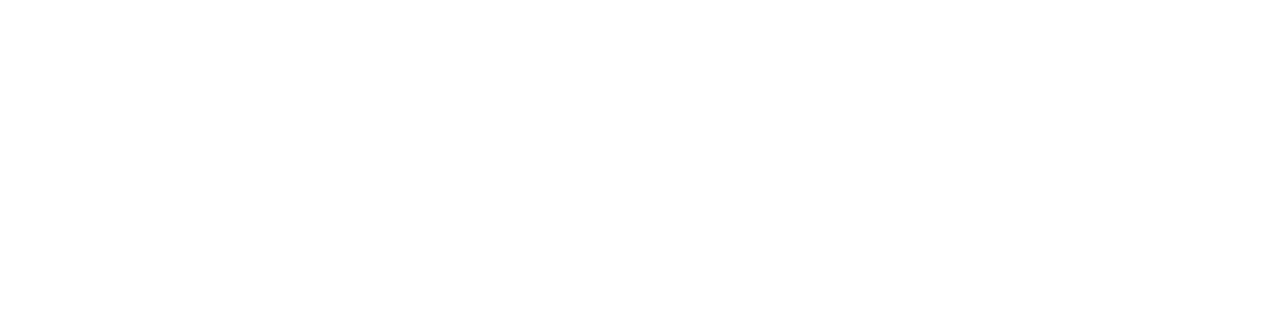
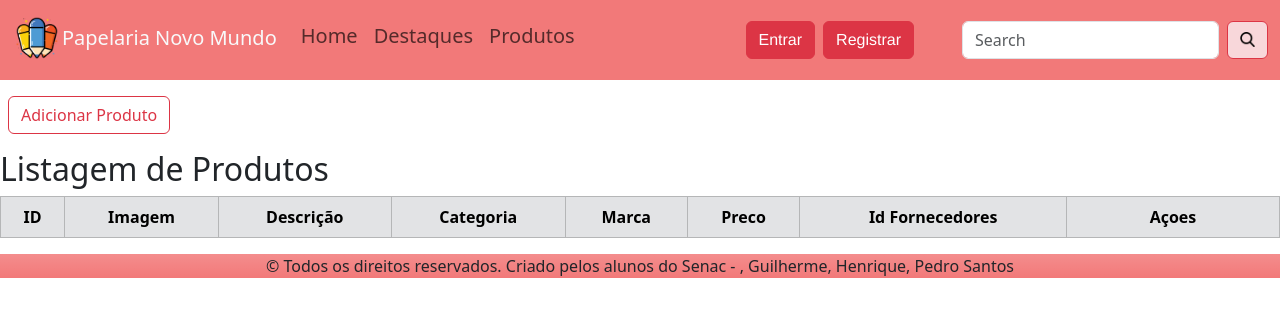
Before and after one commit to HenriquevDev/ProjetoIntegrador_, a PHP site: page /produtos/selecionar.php in a window 1280 px wide. Before the commit the part shown is empty. Shown: the top 317 px of the page. Run offline with PHP 8.4, Linux system fonts and the light colour scheme; data that the repository does not hold is empty.

Commit message:
erro na key id

```diff
--- a/includes/cabecalho.php
+++ b/includes/cabecalho.php
@@ -7,21 +7,21 @@
   <meta name="viewport" content="width=device-width, initial-scale=1.0">
   <title>Papelaria Novo Mundo</title>
   <link href="https://cdn.jsdelivr.net/npm/bootstrap@5.3.0-alpha2/dist/css/bootstrap.min.css" rel="stylesheet" integrity="sha384-aFq/bzH65dt+w6FI2ooMVUpc+21e0SRygnTpmBvdBgSdnuTN7QbdgL+OapgHtvPp" crossorigin="anonymous">
-  <link rel="stylesheet" href="style.css">
+  <link rel="stylesheet" href="../pagina/style.css">
 </head>
 
 <body>
 
   <nav class="navbar navbar-expand-lg cabecalho">
     <div class="container-fluid">
-      <a class="navbar-brand text-light" href="../index.php"><img src="img/icone.png" class="mb-1" alt="Icone" width="50">Papelaria Novo Mundo</a>
+      <a class="navbar-brand text-light" href="../pagina/index.php"><img src="../img/icone.png" class="mb-1" alt="Icone" width="50">Papelaria Novo Mundo</a>
       <button class="navbar-toggler" type="button" data-bs-toggle="collapse" data-bs-target="#navbarSupportedContent" aria-controls="navbarSupportedContent" aria-expanded="false" aria-label="Toggle navigation">
         <span class="navbar-toggler-icon"></span>
       </button>
       <div class="collapse navbar-collapse" id="navbarSupportedContent">
         <ul class="navbar-nav me-auto mb-2 mb-lg-0">
           <li class="nav-item  ">
-            <h5><a class="nav-link" aria-current="page" href="../projetointegrador/index.php">Home</a></h5>
+            <h5><a class="nav-link" aria-current="page" href="../pagina/index.php">Home</a></h5>
           </li>
           <li class="nav-item">
             <h5> <a class="nav-link" href="#">Destaques</a></h5>
@@ -31,7 +31,7 @@
           </li>
         </ul>
 
-        <a href="paginalogin/login.php">
+        <a href="../paginalogin/login.php">
           <button class="btn btn-danger  ms-2" style="font-family: 'Franklin Gothic Medium', 'Arial Narrow', Arial, sans-serif;">Entrar</button>
         </a>
 
@@ -42,7 +42,7 @@
 
         <form class="d-flex ms-5" role="search">
           <input class="form-control me-2" type="search" placeholder="Search" aria-label="Search">
-          <button class="btn btn-outline-danger bg-danger-subtle " type="submit"><img class="mb-1" src="img/lupa.png" width="15" alt=""></button>
+          <button class="btn btn-outline-danger bg-danger-subtle " type="submit"><img class="mb-1" src="../img/lupa.png" width="15" alt=""></button>
         </form>
 
 
--- a/produtos/atualizar.php
+++ b/produtos/atualizar.php
@@ -1,14 +1,14 @@
 <?php
 include "../includes/conexao.php";
 $id = $_GET["id"];
-$imagem = $_FILES["imagem"];
+$imagem = $_POST["imagem"];
 $descricao = $_POST["descricao"];
 $categoria = $_POST["categoria"];
 $marca = $_POST["marca"];
 $preco = $_POST["preco"];
 $id_fornecedores = $_POST["id_fornecedores"];
-$sql = "update suporte set imagem = '$imagem', descricao = '$descricao', categoria = '$categoria', marca = '$marca', preco='$preco',id_fornecedores='$id_fornecedores' where if =$id";
+$sql = "update t_produtos set imagem = '$imagem', descricao = '$descricao', categoria = '$categoria', marca = '$marca', preco='$preco',id_fornecedores='$id_fornecedores' where id ='$id'";
 mysqli_query($conexao,$sql);
 mysqli_close($conexao);
-header("locaiton: selecionar.php")
+header("location: selecionar.php")
 ?>
--- a/produtos/editar.php
+++ b/produtos/editar.php
@@ -11,14 +11,15 @@
 $id_fornecedores = "";
 $sql = "select * from t_produtos where id = $id";
 $todos_os_produtos = mysqli_query($conexao, $sql);
-while ($um_produto = mysqli_fetch_assoc($todos_os_produtos)):
+while (
+    $um_produto = mysqli_fetch_assoc($todos_os_produtos)):
     $imagem = $um_produto["imagem"];
     $descricao = $um_produto["descricao"];
     $categoria = $um_produto["categoria"];
     $marca = $um_produto["marca"];
     $preco = $um_produto["preco"];
     $id_fornecedores = $um_produto["id_fornecedores"];
-    endwhile
+endwhile;
 ?>
 <h1>Editar Produto <?php echo $id;?></h1>
 <form method="post" action="atualizar.php?id=<?php echo $id;?>">
--- a/produtos/selecionar.php
+++ b/produtos/selecionar.php
@@ -0,0 +1,56 @@
+<?php
+include "../includes/cabecalho.php";
+include "../includes/conexao.php";
+?>
+<p class="mt-3 ms-2">
+    <a href="novo.php"><button class="btn btn-outline-danger">Adicionar Produto</button></a>
+</p>
+<h2>Listagem de Produtos</h2>
+<table class="table table-bordered">
+    <tr class="table text-center table-secondary table-striped-columns fw-semibold">
+        <td>ID</td>
+        <td>Imagem</td>
+        <td>Descrição</td>
+        <td>Categoria</td>
+        <td>Marca</td>
+        <td>Preco</td>
+        <td>Id Fornecedores</td>
+        <td class="col-2">Açoes</td>
+    </tr>
+
+    <?php
+    $sql = "select * from t_produtos";
+    $todos_os_produtos = mysqli_query($conexao, $sql);
+    while ($um_produto = mysqli_fetch_assoc($todos_os_produtos)) :
+    ?>
+
+
+        <td class="text-center"><?php echo $um_produto['id']; ?></td>
+
+        <td class="text-center"><img style="width: 6em;" src="<?php echo $um_produto['imagem']; ?>"></td>
+
+        <td><?php echo $um_produto['descricao']; ?></td>
+
+        <td><?php echo $um_produto['categoria']; ?></td>
+
+        <td><?php echo $um_produto['marca']; ?></td>
+
+        <td><?php echo $um_produto['preco']; ?></td>
+
+        <td><?php echo $um_produto['id_fornecedores']; ?></td>
+
+        <td class="text-center flex-row">
+            <div class="d-flex">
+                <a href="vizualizar.php?=<?php echo $um_produto['id']?>"><button class="btn btn-outline-dark">Vizualizar</button></a>
+                <a href="editar.php?=<?php echo $um_produto['id']?>"><button class="btn btn-outline-dark">Editar</button></a>
+                <a href="excluir.php?=<?php echo $um_produto['id']?>"><button class="btn btn-outline-dark">Excluir</button></a>
+            </div>
+        </td>
+
+    <?php
+    endwhile;
+    ?>
+</table>
+<?php
+include "../includes/rodape.php"
+?>
```
Also changed, not shown: pagina/index.php (renamed from index.php, +5 -5 lines), pagina/style.css (renamed from style.css).
